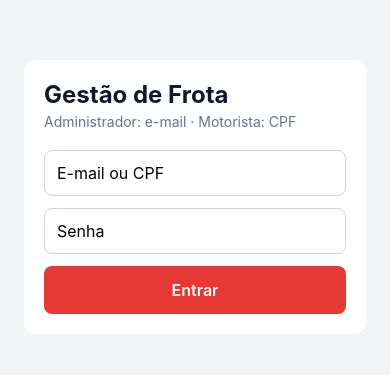
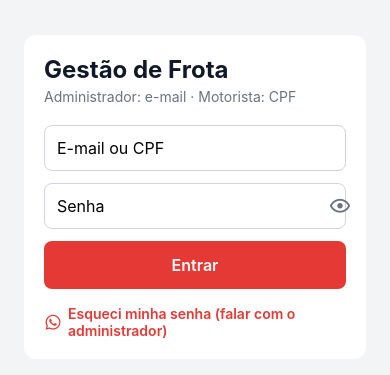
Before and after one commit to ale7639/TCC-GTF-Gest-odeCombustivel, a React Native app in the folder mobile/: screen /Frota in a window 390 px wide. Shown: the part 225-600 px from the top of the page. Built offline with nearby package versions, Linux system fonts and the light colour scheme.

Commit message:
adicionado botão esqueci minha senha e olho de visu a senha

```diff
--- a/mobile/src/config.js
+++ b/mobile/src/config.js
@@ -8,3 +8,7 @@ export const API_URL =
   Platform.OS === 'web'
     ? 'http://127.0.0.1:8000/api'
     : `http://${IP_DO_COMPUTADOR}:8000/api`;
+
+// WhatsApp do administrador da frota (DDD + celular). Usado no "Esqueci minha senha" da tela de login.
+// Para outra empresa, é só trocar esta linha.
+export const WHATSAPP_ADMIN = '44 98751-3965';
--- a/mobile/src/screens/Login.js
+++ b/mobile/src/screens/Login.js
@@ -1,7 +1,19 @@
+// =====================================================================================
+// Login.js — tela de entrada do sistema (admin entra com e-mail, motorista com CPF).
+//
+// O que a tela faz:
+//   1) recebe login e senha e chama entrar() do AuthContext (que chama POST /api/login);
+//   2) o olho ao lado da senha mostra ou esconde o que foi digitado;
+//   3) "Esqueci minha senha" abre o WhatsApp do administrador com uma mensagem pronta.
+//      Não existe recuperação automática: quem define a nova senha do motorista é o admin,
+//      na tela Gestão de motoristas (e o sistema derruba as sessões abertas dele).
+// =====================================================================================
+
 import { useState } from 'react';
 import {
   ActivityIndicator,
   KeyboardAvoidingView,
+  Linking,           // abre links fora do app (aqui, o WhatsApp)
   Platform,
   Pressable,
   StyleSheet,
@@ -9,7 +21,12 @@ import {
   TextInput,
   View,
 } from 'react-native';
+// Biblioteca de ícones (a mesma do menu): usada no olho da senha.
+import { MaterialCommunityIcons } from '@expo/vector-icons';
 import { useAuth } from '../auth/AuthContext';
+import { WHATSAPP_ADMIN } from '../config';
+// linkWhatsApp monta o endereço https://wa.me/55... com a mensagem; somenteDigitos tira pontuação.
+import { linkWhatsApp, somenteDigitos } from '../utils/formatos';
 import { cores } from '../ui/tema';
 
 export default function Login() {
@@ -18,6 +35,8 @@ export default function Login() {
   const [senha, setSenha] = useState('');
   const [erro, setErro] = useState(null);
   const [enviando, setEnviando] = useState(false);
+  // false = senha escondida (bolinhas); true = senha visível. Começa escondida.
+  const [mostrarSenha, setMostrarSenha] = useState(false);
 
   const enviar = async () => {
     if (!login.trim() || !senha) {
@@ -38,6 +57,22 @@ export default function Login() {
     }
   };
 
+  // "Esqueci minha senha": abre o WhatsApp do admin com a mensagem já escrita.
+  // Se o motorista já digitou o CPF (11 números), ele vai junto na mensagem.
+  const esqueciSenha = () => {
+    const cpf = somenteDigitos(login);
+    const mensagem =
+      'Olá! Sou motorista e esqueci minha senha do app da frota.' +
+      (cpf.length === 11 ? ` Meu CPF é ${login.trim()}.` : ' Meu CPF é: ');
+    const link = linkWhatsApp(WHATSAPP_ADMIN, mensagem);
+    // linkWhatsApp devolve null se o número do config.js estiver incompleto.
+    if (link) {
+      Linking.openURL(link);
+    } else {
+      setErro('Fale com o administrador da frota para receber uma nova senha.');
+    }
+  };
+
   return (
     <KeyboardAvoidingView
       style={styles.tela}
@@ -55,14 +90,34 @@ export default function Login() {
           autoCapitalize="none"
           autoCorrect={false}
         />
+
+        {/* Campo de senha com o olho dentro: a borda fica na View, o TextInput ocupa o espaço que sobra */}
+        <View style={styles.campoSenha}>
           <TextInput
-          style={styles.campo}
+            style={styles.inputSenha}
             placeholder="Senha"
             value={senha}
             onChangeText={setSenha}
-          secureTextEntry
+            // secureTextEntry = esconde com bolinhas. "!mostrarSenha" = esconde quando NÃO está mostrando.
+            secureTextEntry={!mostrarSenha}
+            autoCapitalize="none"
+            autoCorrect={false}
             onSubmitEditing={enviar}
           />
+          {/* Tocar no olho inverte o estado (true vira false e vice-versa) */}
+          <Pressable
+            onPress={() => setMostrarSenha((atual) => !atual)}
+            style={styles.olho}
+            hitSlop={8}
+            accessibilityLabel={mostrarSenha ? 'Esconder a senha' : 'Mostrar a senha'}
+          >
+            <MaterialCommunityIcons
+              name={mostrarSenha ? 'eye-off-outline' : 'eye-outline'}
+              size={22}
+              color={cores.textoSecundario}
+            />
+          </Pressable>
+        </View>
 
         {erro && <Text style={styles.erro}>{erro}</Text>}
 
@@ -76,6 +131,12 @@ export default function Login() {
           ) : (
             <Text style={styles.botaoTexto}>Entrar</Text>
           )}
+        </Pressable>
+
+        {/* Link para o motorista pedir uma nova senha ao administrador */}
+        <Pressable onPress={esqueciSenha} style={styles.esqueci} hitSlop={6}>
+          <MaterialCommunityIcons name="whatsapp" size={18} color={cores.primaria} />
+          <Text style={styles.esqueciTexto}>Esqueci minha senha (falar com o administrador)</Text>
         </Pressable>
       </View>
     </KeyboardAvoidingView>
@@ -95,6 +156,17 @@ const styles = StyleSheet.create({
     fontSize: 16,
     marginBottom: 12,
   },
+  // Mesma aparência do "campo", mas em linha: texto à esquerda, olho à direita.
+  campoSenha: {
+    flexDirection: 'row',
+    alignItems: 'center',
+    borderWidth: 1,
+    borderColor: cores.borda,
+    borderRadius: 8,
+    marginBottom: 12,
+  },
+  inputSenha: { flex: 1, padding: 12, fontSize: 16 },
+  olho: { paddingHorizontal: 12, paddingVertical: 10 },
   erro: { color: cores.perigo, marginBottom: 12 },
   botao: {
     backgroundColor: cores.primaria,
@@ -104,4 +176,12 @@ const styles = StyleSheet.create({
   },
   botaoDesativado: { opacity: 0.6 },
   botaoTexto: { color: '#fff', fontSize: 16, fontWeight: '600' },
+  esqueci: {
+    flexDirection: 'row',
+    alignItems: 'center',
+    justifyContent: 'center',
+    gap: 6,
+    marginTop: 16,
+  },
+  esqueciTexto: { color: cores.primaria, fontSize: 14, fontWeight: '600' },
 });
```
Lines whose indentation alone changed are shown as unchanged.
